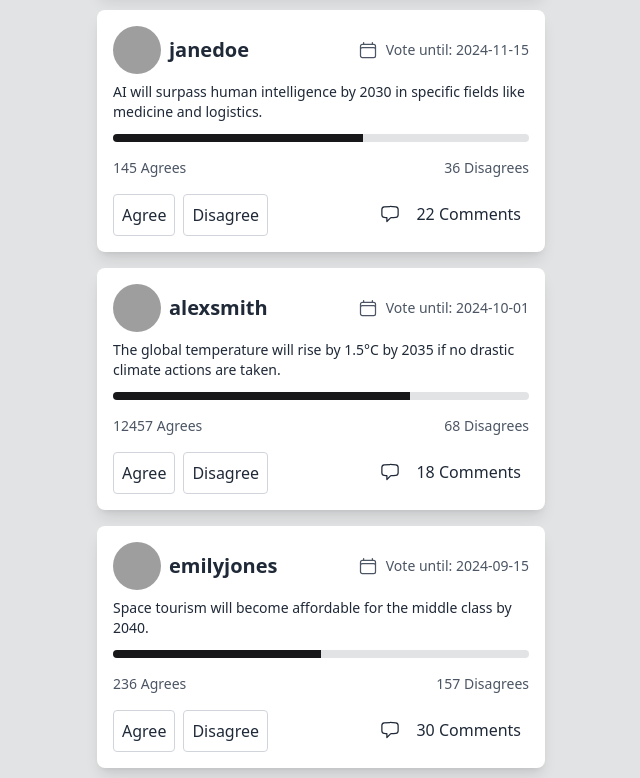
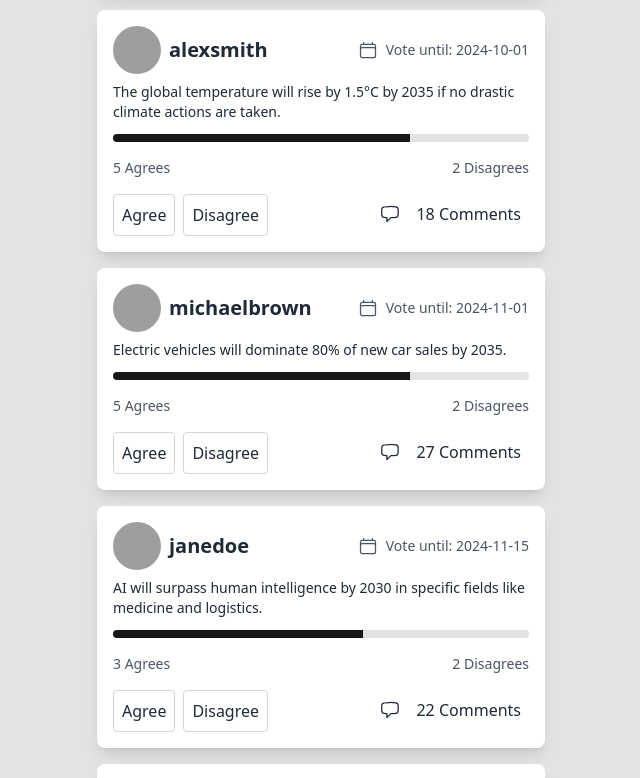
Before and after one commit to janneesa/FutureCast, a React (Vite) app in the folder FutureCastApp/: page /app/home in a window 1280 px wide. Shown: the part 580-1358 px from the top of the page, without its empty margins (319-959 px from the left). Built offline with nearby package versions, Linux system fonts and the light colour scheme; grey boxes are pictures that could not be loaded.

Commit message:
mock implementation of handling user voting

```diff
--- a/FutureCastApp/src/MockModels.js
+++ b/FutureCastApp/src/MockModels.js
@@ -39,7 +39,7 @@
   prediction:
     'By 2025, renewable energy will account for 50% of global electricity production.',
   // List of user ids who agree with the prediction
-  agrees: [2, 3, 4, 5],
+  agrees: [1, 2, 3, 4, 5],
   // List of user ids who disagree with the prediction
   disagrees: [6, 7, 8, 9],
   // Add comments later (just number is fine now)
--- a/FutureCastApp/src/frontend/components/Home.jsx
+++ b/FutureCastApp/src/frontend/components/Home.jsx
@@ -10,6 +10,10 @@
     setPredictions([...predictions, newPrediction]);
   };
 
+  const sortedPredictions = predictions.sort(
+    (a, b) => new Date(a.lastVoteDate) - new Date(b.lastVoteDate)
+  );
+
   return (
     <div className='p-4 flex flex-col gap-4 items-center'>
       <PredictionInput addPrediction={addPrediction} />
--- a/FutureCastApp/src/frontend/components/Prediction.jsx
+++ b/FutureCastApp/src/frontend/components/Prediction.jsx
@@ -1,13 +1,9 @@
-import React from 'react';
+import React, { useState } from 'react';
 import Card from './Card';
 
 function calculateAgreementPercentage(agrees, disagrees) {
-  const total = agrees + disagrees;
-  return total === 0 ? 0 : (agrees / total) * 100;
-}
-
-function handleVote(postId, type) {
-  // Handle vote logic here
+  const total = agrees.length + disagrees.length;
+  return total === 0 ? 0 : (agrees.length / total) * 100;
 }
 
 function Prediction({
@@ -20,6 +16,35 @@
   disagrees,
   comments,
 }) {
+  const [userVote, setUserVote] = useState(null);
+
+  const handleVote = (type) => {
+    // Check if user has voted
+    if (userVote === type) {
+      if (type === 'agrees') {
+        agrees.splice(agrees.indexOf(1), 1);
+      } else if (type === 'disagrees') {
+        disagrees.splice(disagrees.indexOf(1), 1);
+      }
+      setUserVote(null);
+      return;
+    }
+
+    if (userVote === 'agrees') {
+      agrees.splice(agrees.indexOf(1), 1);
+    } else if (userVote === 'disagrees') {
+      disagrees.splice(disagrees.indexOf(1), 1);
+    }
+
+    if (type === 'agrees') {
+      agrees.push(1);
+    } else if (type === 'disagrees') {
+      disagrees.push(1);
+    }
+
+    setUserVote(type);
+  };
+
   return (
     <Card>
       <div className='card-content'>
@@ -50,7 +75,6 @@
                 d='M6.75 3v2.25M17.25 3v2.25M3 18.75V7.5a2.25 2.25 0 0 1 2.25-2.25h13.5A2.25 2.25 0 0 1 21 7.5v11.25m-18 0A2.25 2.25 0 0 0 5.25 21h13.5A2.25 2.25 0 0 0 21 18.75m-18 0v-7.5A2.25 2.25 0 0 1 5.25 9h13.5A2.25 2.25 0 0 1 21 11.25v7.5'
               />
             </svg>
-
             <span className='ml-2'>Vote until: {lastVoteDate}</span>
           </div>
         </div>
@@ -63,10 +87,7 @@
           <div className='overflow-hidden h-2 mb-4 text-xs flex rounded bg-background'>
             <div
               style={{
-                width: `${calculateAgreementPercentage(
-                  agrees.length,
-                  disagrees.length
-                )}%`,
+                width: `${calculateAgreementPercentage(agrees, disagrees)}%`,
               }}
               className='shadow-none flex flex-col text-center whitespace-nowrap text-white justify-center bg-primaryButton'
             ></div>
@@ -74,21 +95,25 @@
         </div>
         {/* Agree vs Disagree Count */}
         <div className='flex justify-between text-secondaryText'>
-          <p>{agrees} Agrees</p>
-          <p>{disagrees} Disagrees</p>
+          <p>{agrees.length} Agrees</p>
+          <p>{disagrees.length} Disagrees</p>
         </div>
         {/* Buttons */}
         <div className='flex justify-between mt-4'>
           <div className='flex space-x-2'>
             <button
-              className='button-secondary'
-              onClick={() => handleVote(id, 'agrees')}
+              className={`button-secondary ${
+                userVote === 'agrees' ? 'button-agree' : 'button-neutral'
+              }`}
+              onClick={() => handleVote('agrees')}
             >
               Agree
             </button>
             <button
-              className='button-secondary'
-              onClick={() => handleVote(id, 'disagrees')}
+              className={`button-secondary ${
+                userVote === 'disagrees' ? 'button-disagree' : 'button-neutral'
+              }`}
+              onClick={() => handleVote('disagrees')}
             >
               Disagree
             </button>
@@ -106,7 +131,7 @@
                 <path
                   strokeLinecap='round'
                   strokeLinejoin='round'
-                  d='M2.25 12.76c0 1.6 1.123 2.994 2.707 3.227 1.087.16 2.185.283 3.293.369V21l4.076-4.076a1.526 1.526 0 0 1 1.037-.443 48.282 48.282 0 0 0 5.68-.494c1.584-.233 2.707-1.626 2.707-3.228V6.741c0-1.602-1.123-2.995-2.707-3.228A48.394 48.394 0 0 0 12 3c-2.392 0-4.744.175-7.043.513C3.373 3.746 2.25 5.14 2.25 6.741v6.018Z'
+                  d='M2.25 12.76c0 1.6 1.123 2.994 2.707 3.227 1.087.16 2.185.283 3.293.369V21l4.076-4.076a1.526 1.526 0 0 1 1.037-.443 48.282 48.282 0 0 0 5.68-.494c1.584-.233 2.707-1.626 2.707-3.228V6.741c0-1.602-1.123-2.995-2.707-3.228A48.394 48.394 0 0 0 12 3c-2.4 0-4.8.2-7.2.6-1.584.233-2.707 1.626-2.707 3.228v6.932z'
                 />
               </svg>
               {comments} Comments
--- a/FutureCastApp/src/frontend/components/PredictionInput.jsx
+++ b/FutureCastApp/src/frontend/components/PredictionInput.jsx
@@ -8,8 +8,8 @@
   const handlePostPrediction = () => {
     const newPrediction = {
       id: mockData.predictions.length + 1,
-      userId: 1,
-      username: 'username', // Replace with actual username if available
+      userId: 1, // Replace with actual id
+      username: 'username', // Replace with actual username
       prediction: predictionText,
       agrees: [],
       disagrees: [],
--- a/FutureCastApp/src/index.css
+++ b/FutureCastApp/src/index.css
@@ -44,6 +44,14 @@
   @apply w-full p-2 bg-transparent text-primaryText rounded hover:bg-gray-100 transition text-center;
 }
 
+.button-agree {
+  @apply bg-green-500 text-white;
+}
+
+.button-disagree {
+  @apply bg-red-500 text-white;
+}
+
 .link {
   @apply text-sm text-blue-600 hover:underline;
 }
```
